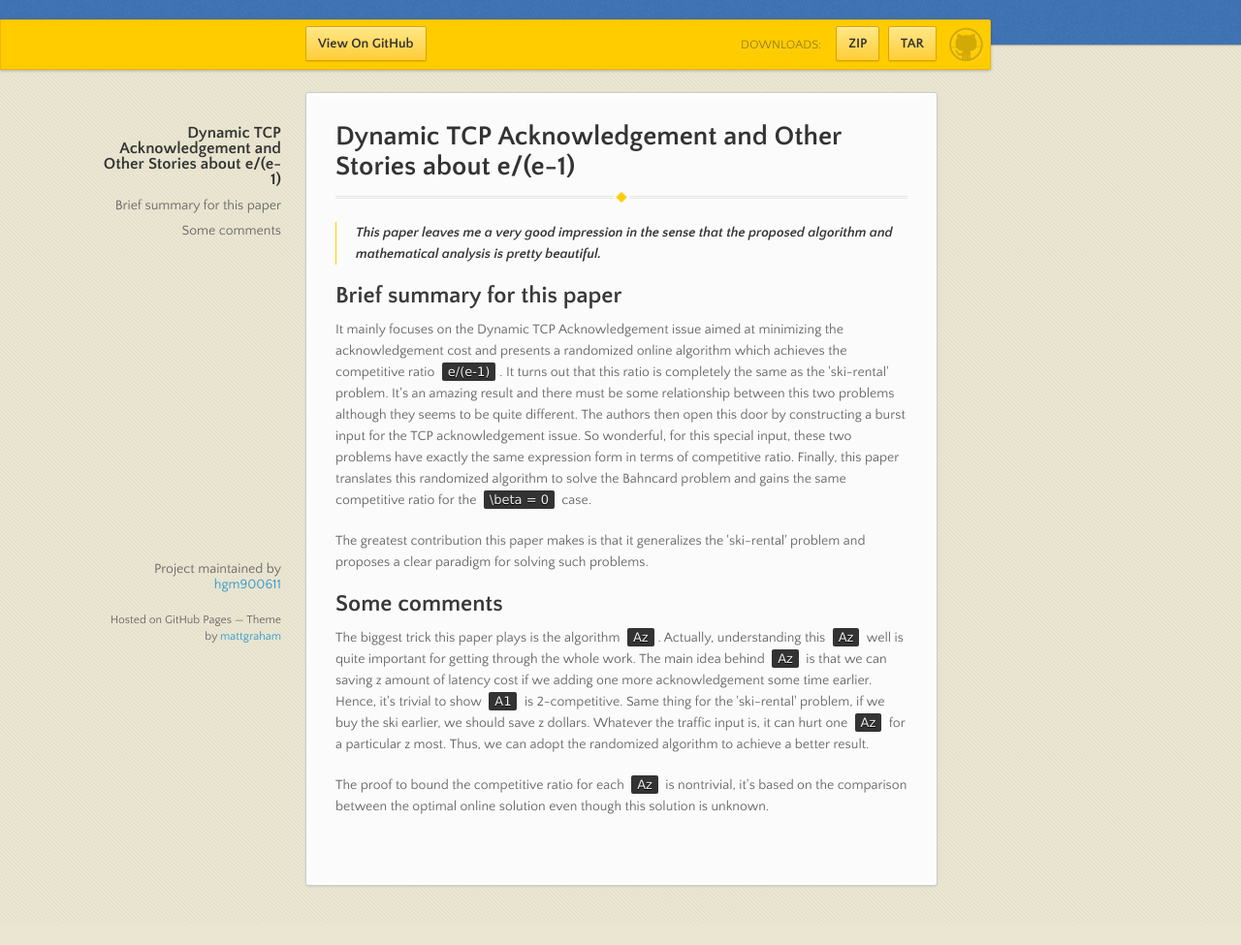
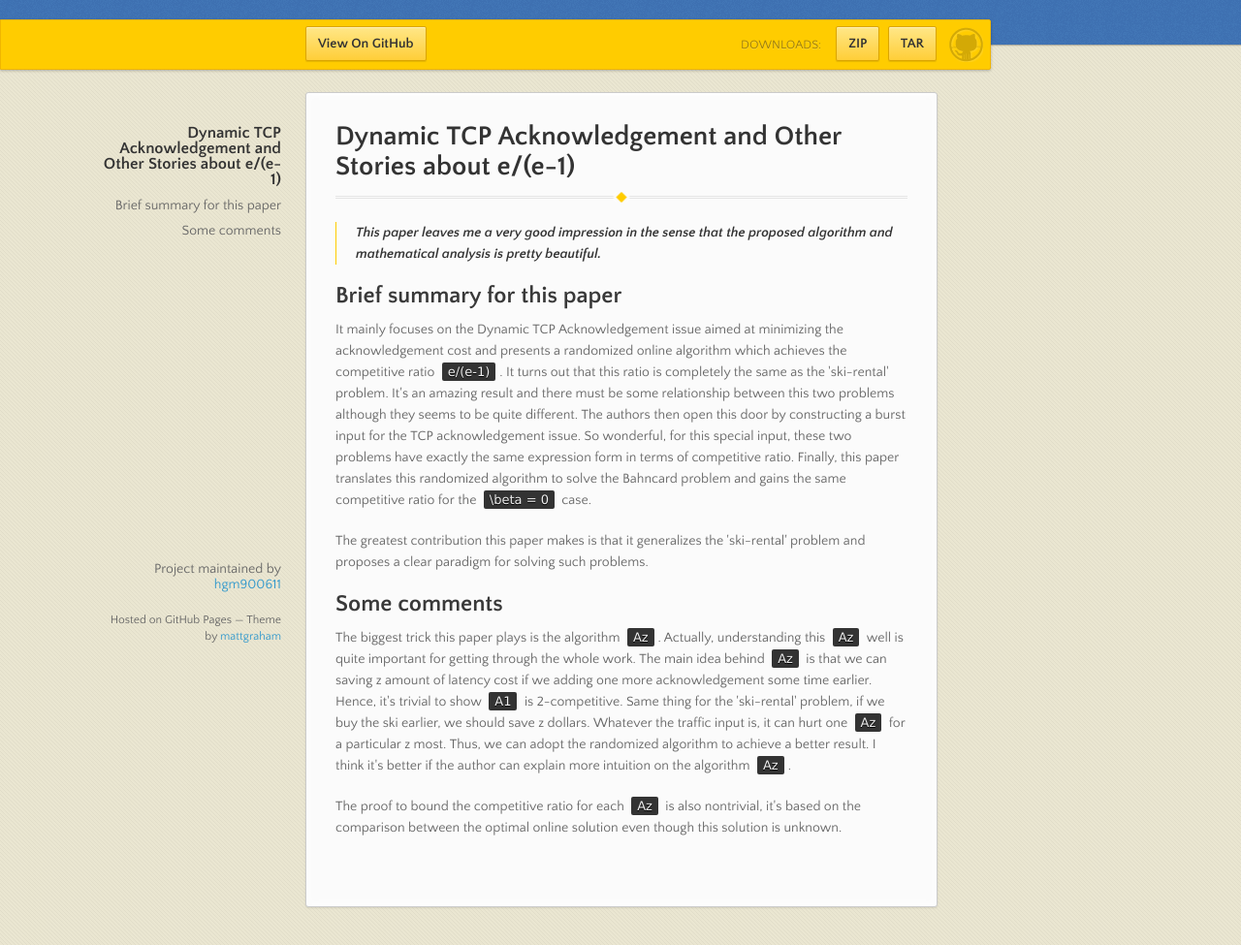
Before and after one commit to hgm900611/Week_1, a plain HTML site: page index.html in a window 1280 px wide. Shown: the part 95-1070 px from the top of the page at 97% size. Before the commit the page ends 1049 px from the top, so only its background shows below. Drawn offline with nearby package versions, Linux system fonts and the light colour scheme.

Commit message:
Create gh-pages branch via GitHub

```diff
--- a/index.html
+++ b/index.html
@@ -56,9 +56,9 @@
 <h2>
 <a name="some-comments" class="anchor" href="#some-comments"><span class="octicon octicon-link"></span></a>Some comments</h2>
 
-<p>The biggest trick this paper plays is the algorithm <code>Az</code>. Actually, understanding this <code>Az</code> well is quite important for getting through the whole work. The main idea behind <code>Az</code> is that we can saving z amount of latency cost if we adding one more acknowledgement some time earlier. Hence, it's trivial to show <code>A1</code> is 2-competitive. Same thing for the 'ski-rental' problem, if we buy the ski earlier, we should save z dollars. Whatever the traffic input is, it can hurt one <code>Az</code> for a particular z most. Thus, we can adopt the randomized algorithm to achieve a better result. </p>
+<p>The biggest trick this paper plays is the algorithm <code>Az</code>. Actually, understanding this <code>Az</code> well is quite important for getting through the whole work. The main idea behind <code>Az</code> is that we can saving z amount of latency cost if we adding one more acknowledgement some time earlier. Hence, it's trivial to show <code>A1</code> is 2-competitive. Same thing for the 'ski-rental' problem, if we buy the ski earlier, we should save z dollars. Whatever the traffic input is, it can hurt one <code>Az</code> for a particular z most. Thus, we can adopt the randomized algorithm to achieve a better result. I think it's better if the author can explain more intuition on the algorithm <code>Az</code>.</p>
 
-<p>The proof to bound the competitive ratio for each <code>Az</code> is nontrivial, it's based on the comparison between the optimal online solution even though this solution is unknown. </p>
+<p>The proof to bound the competitive ratio for each <code>Az</code> is also nontrivial, it's based on the comparison between the optimal online solution even though this solution is unknown. </p>
       </section>
       <footer>
         <p>Project maintained by <a href="https://github.com/hgm900611">hgm900611</a></p>
```
Also changed, not shown: params.json (+1 -1 lines).
